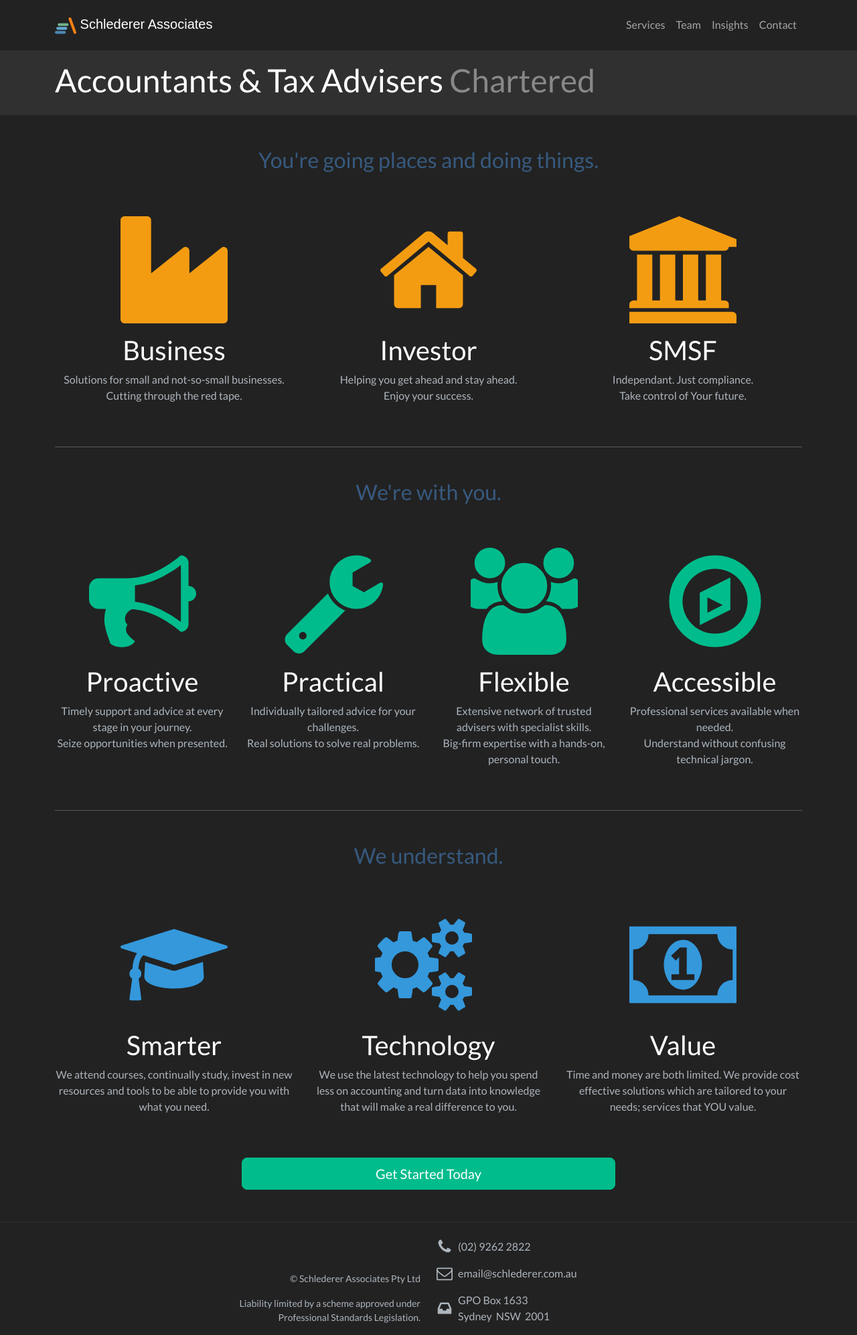
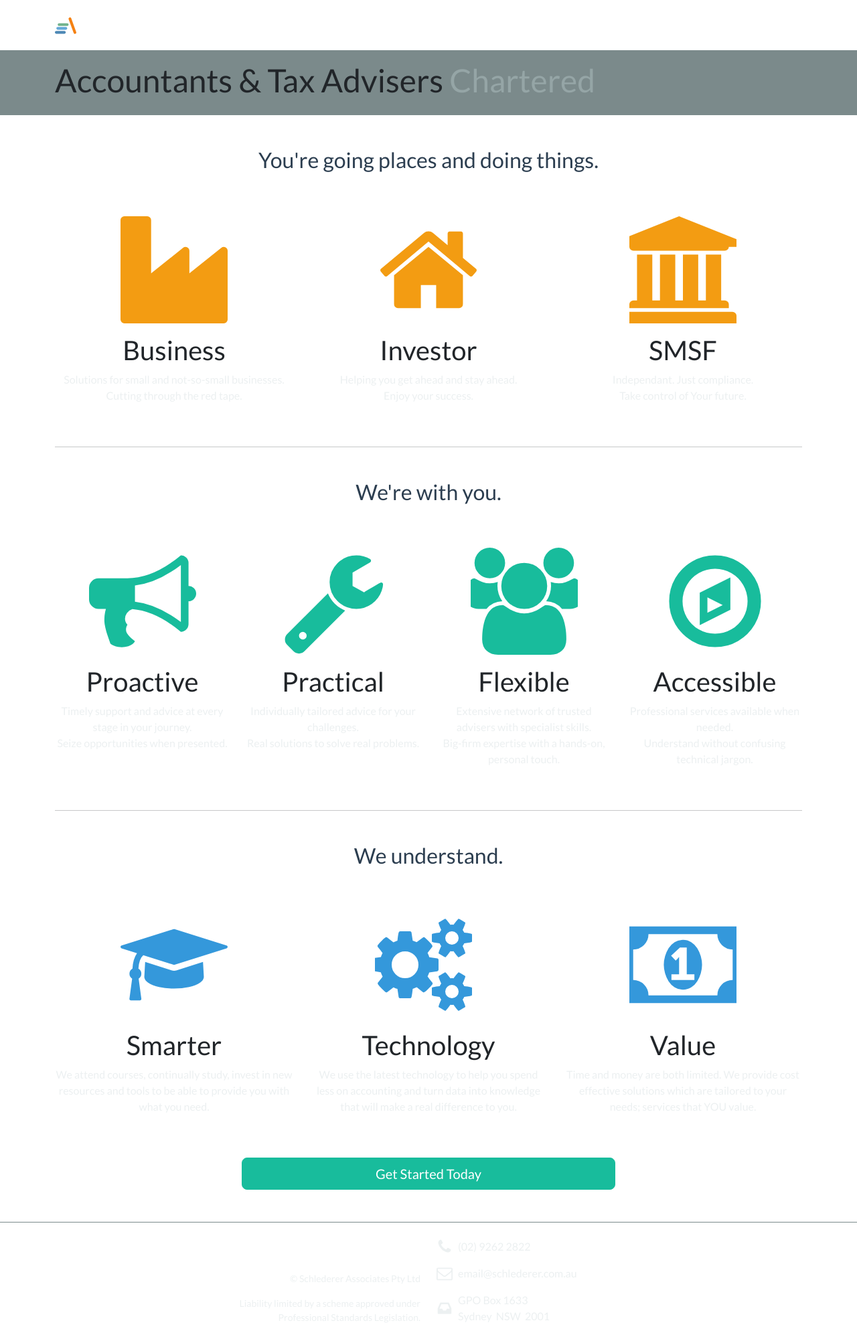
Before and after one commit to Mforcer/tax2, a Jekyll site: the page built from index.html, in a window 1280 px wide. Shown: the whole page at 67% size. Built offline with Jekyll 4.4.1, drawn with Linux system fonts in a browser that asks for light colours; nearby versions of some CDN libraries.

Commit message:
Change theme

```diff
--- a/_layouts/default.html
+++ b/_layouts/default.html
@@ -6,7 +6,7 @@
 <meta name="publisher" content="{{site.publisher}}">
 <meta name="keywords" content="{{site.keywords}}">
 <link rel="icon" href="data:,">
-<link rel="stylesheet" href="https://cdn.jsdelivr.net/npm/bootswatch@5.3.0/dist/darkly/bootstrap.min.css" integrity="sha256-KTDNnlE+GO2YxlBYvlZWnovq1J7iFKoyRSX6f5NiGhE=" crossorigin="anonymous">
+<link rel="stylesheet" href="https://cdn.jsdelivr.net/npm/bootswatch@5.3.0/dist/flatly/bootstrap.min.css" integrity="sha256-3qv4tNI3biEPsgn+MRc82+NxCwwmtilEJt00BUvbVWY=" crossorigin="anonymous">
 <script src="/js/color-modes.js"></script>
 <title>
 	{{site.title}}
```
